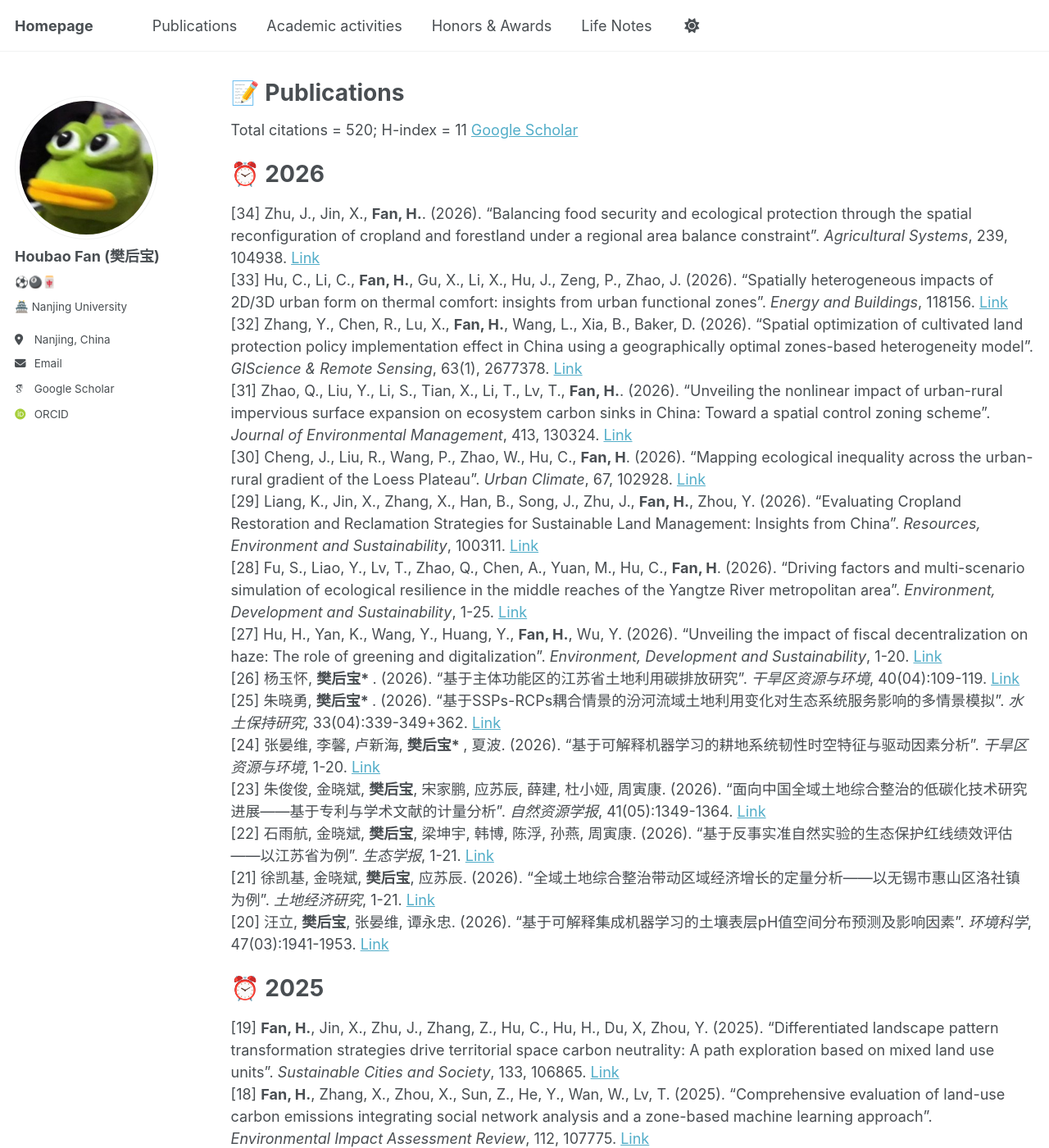
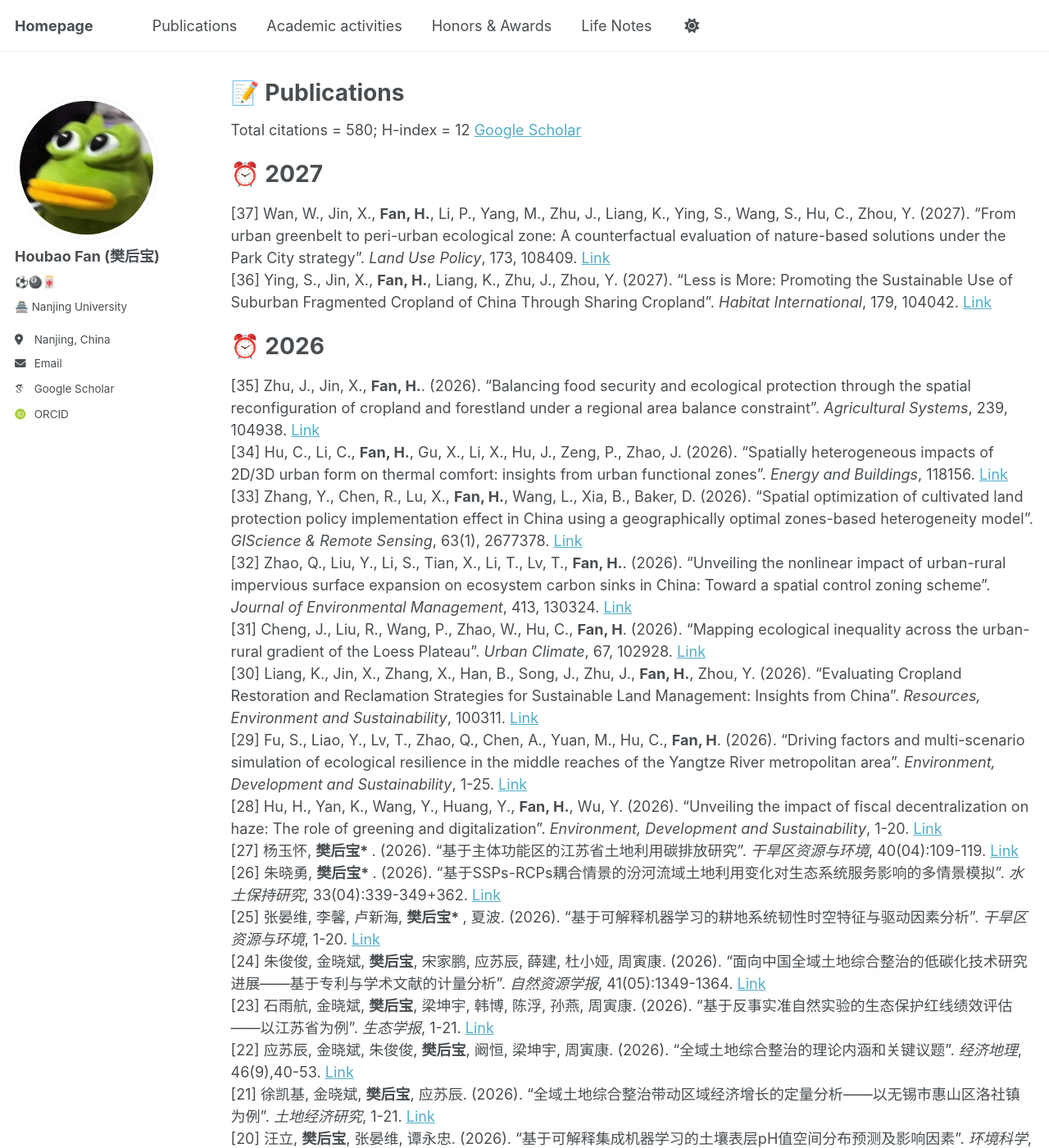
Before and after one commit to fhb0211/fhb0211.github.io, a Jekyll site: the page built from _pages/publications.md, in a window 1280 px wide and 1400 px high. Shown: the whole window at 82% size. Built offline with Jekyll 4.4.1, drawn with Linux system fonts in a browser that asks for light colours; some web fonts are replaced; a script that is not in the unit is left out.

Commit message:
Update publications.md

```diff
--- a/_pages/publications.md
+++ b/_pages/publications.md
@@ -5,23 +5,29 @@ permalink: /publications/
 author_profile: true
 ---
 
-Total citations = 520; H-index = 11  [Google Scholar](https://scholar.google.com/citations?view_op=list_works&hl=zh-CN&user=ZHcRMhgAAAAJ)
+Total citations = 580; H-index = 12  [Google Scholar](https://scholar.google.com/citations?view_op=list_works&hl=zh-CN&user=ZHcRMhgAAAAJ)
+
+⏰ 2027
+=====
+[37] Wan, W., Jin, X., <strong>Fan, H.</strong>, Li, P., Yang, M., Zhu, J., Liang, K., Ying, S., Wang, S., Hu, C., Zhou, Y. (2027). "From urban greenbelt to peri-urban ecological zone: A counterfactual evaluation of nature-based solutions under the Park City strategy". _Land Use Policy_, 173, 108409. [Link](https://www.sciencedirect.com/science/article/abs/pii/S026483772600493X)\
+[36] Ying, S., Jin, X., <strong>Fan, H.</strong>, Liang, K., Zhu, J., Zhou, Y. (2027). "Less is More: Promoting the Sustainable Use of Suburban Fragmented Cropland of China Through Sharing Cropland". _Habitat International_, 179, 104042. [Link](https://www.sciencedirect.com/science/article/pii/S0197397526003358)
 
 ⏰ 2026
 =====
-[34] Zhu, J., Jin, X., <strong>Fan, H.</strong>. (2026). "Balancing food security and ecological protection through the spatial reconfiguration of cropland and forestland under a regional area balance constraint". _Agricultural Systems_, 239, 104938. [Link](https://www.sciencedirect.com/science/article/abs/pii/S0308521X26003069)\
-[33] Hu, C., Li, C., <strong>Fan, H.</strong>, Gu, X., Li, X., Hu, J., Zeng, P., Zhao, J. (2026). "Spatially heterogeneous impacts of 2D/3D urban form on thermal comfort: insights from urban functional zones". _Energy and Buildings_, 118156. [Link](https://www.sciencedirect.com/science/article/abs/pii/S0378778826012168)\
-[32] Zhang, Y., Chen, R., Lu, X., <strong>Fan, H.</strong>, Wang, L., Xia, B., Baker, D. (2026). "Spatial optimization of cultivated land protection policy implementation effect in China using a geographically optimal zones-based heterogeneity model". _GIScience & Remote Sensing_, 63(1), 2677378. [Link](https://www.tandfonline.com/doi/full/10.1080/15481603.2026.2677378)\
-[31] Zhao, Q., Liu, Y., Li, S., Tian, X., Li, T., Lv, T., <strong>Fan, H.</strong>. (2026). "Unveiling the nonlinear impact of urban-rural impervious surface expansion on ecosystem carbon sinks in China: Toward a spatial control zoning scheme". _Journal of Environmental Management_, 413, 130324. [Link](https://www.tandfonline.com/doi/full/10.1080/15481603.2026.2677378)\
-[30] Cheng, J., Liu, R., Wang, P., Zhao, W., Hu, C., <strong>Fan, H</strong>. (2026). "Mapping ecological inequality across the urban-rural gradient of the Loess Plateau". _Urban Climate_, 67, 102928. [Link](https://www.sciencedirect.com/science/article/pii/S2212095526001598)\
-[29] Liang, K., Jin, X., Zhang, X., Han, B., Song, J., Zhu, J., <strong>Fan, H.</strong>, Zhou, Y. (2026). "Evaluating Cropland Restoration and Reclamation Strategies for Sustainable Land Management: Insights from China". _Resources, Environment and Sustainability_, 100311. [Link](https://www.sciencedirect.com/science/article/pii/S2666916126000241)\
-[28] Fu, S., Liao, Y., Lv, T., Zhao, Q., Chen, A., Yuan, M., Hu, C., <strong>Fan, H</strong>. (2026). "Driving factors and multi-scenario simulation of ecological resilience in the middle reaches of the Yangtze River metropolitan area". _Environment, Development and Sustainability_, 1-25. [Link](https://link.springer.com/article/10.1007/s10668-026-07320-6)\
-[27] Hu, H., Yan, K., Wang, Y., Huang, Y., <strong>Fan, H.</strong>, Wu, Y. (2026). "Unveiling the impact of fiscal decentralization on haze: The role of greening and digitalization". _Environment, Development and Sustainability_, 1-20. [Link](https://link.springer.com/article/10.1007/s10668-025-07256-3)\
-[26] 杨玉怀, <strong>樊后宝* </strong>. (2026). "基于主体功能区的江苏省土地利用碳排放研究". _干旱区资源与环境_, 40(04):109-119. [Link](https://ghzh.cbpt.cnki.net/WKC/WebPublication/index.aspx?mid=ghzh)\
-[25] 朱晓勇, <strong>樊后宝* </strong>. (2026). "基于SSPs-RCPs耦合情景的汾河流域土地利用变化对生态系统服务影响的多情景模拟". _水土保持研究_, 33(04):339-349+362. [Link](http://stbcyj.paperonce.org/)\
-[24] 张晏维, 李馨, 卢新海, <strong>樊后宝* </strong>, 夏波. (2026). "基于可解释机器学习的耕地系统韧性时空特征与驱动因素分析". _干旱区资源与环境_, 1-20. [Link](https://ghzh.cbpt.cnki.net/WKC/WebPublication/index.aspx?mid=ghzh)\
-[23] 朱俊俊, 金晓斌, <strong>樊后宝</strong>, 宋家鹏, 应苏辰, 薛建, 杜小娅, 周寅康. (2026). "面向中国全域土地综合整治的低碳化技术研究进展——基于专利与学术文献的计量分析". _自然资源学报_, 41(05):1349-1364. [Link](https://www.jnr.ac.cn/CN/article/showArticleAiPage.do?articleId=77591)\
-[22] 石雨航, 金晓斌, <strong>樊后宝</strong>, 梁坤宇, 韩博, 陈浮, 孙燕, 周寅康. (2026). "基于反事实准自然实验的生态保护红线绩效评估——以江苏省为例". _生态学报_, 1-21. [Link](https://www.ecologica.cn/stxb/article/abstract/stxb202511082970)\
+[35] Zhu, J., Jin, X., <strong>Fan, H.</strong>. (2026). "Balancing food security and ecological protection through the spatial reconfiguration of cropland and forestland under a regional area balance constraint". _Agricultural Systems_, 239, 104938. [Link](https://www.sciencedirect.com/science/article/abs/pii/S0308521X26003069)\
+[34] Hu, C., Li, C., <strong>Fan, H.</strong>, Gu, X., Li, X., Hu, J., Zeng, P., Zhao, J. (2026). "Spatially heterogeneous impacts of 2D/3D urban form on thermal comfort: insights from urban functional zones". _Energy and Buildings_, 118156. [Link](https://www.sciencedirect.com/science/article/abs/pii/S0378778826012168)\
+[33] Zhang, Y., Chen, R., Lu, X., <strong>Fan, H.</strong>, Wang, L., Xia, B., Baker, D. (2026). "Spatial optimization of cultivated land protection policy implementation effect in China using a geographically optimal zones-based heterogeneity model". _GIScience & Remote Sensing_, 63(1), 2677378. [Link](https://www.tandfonline.com/doi/full/10.1080/15481603.2026.2677378)\
+[32] Zhao, Q., Liu, Y., Li, S., Tian, X., Li, T., Lv, T., <strong>Fan, H.</strong>. (2026). "Unveiling the nonlinear impact of urban-rural impervious surface expansion on ecosystem carbon sinks in China: Toward a spatial control zoning scheme". _Journal of Environmental Management_, 413, 130324. [Link](https://www.tandfonline.com/doi/full/10.1080/15481603.2026.2677378)\
+[31] Cheng, J., Liu, R., Wang, P., Zhao, W., Hu, C., <strong>Fan, H</strong>. (2026). "Mapping ecological inequality across the urban-rural gradient of the Loess Plateau". _Urban Climate_, 67, 102928. [Link](https://www.sciencedirect.com/science/article/pii/S2212095526001598)\
+[30] Liang, K., Jin, X., Zhang, X., Han, B., Song, J., Zhu, J., <strong>Fan, H.</strong>, Zhou, Y. (2026). "Evaluating Cropland Restoration and Reclamation Strategies for Sustainable Land Management: Insights from China". _Resources, Environment and Sustainability_, 100311. [Link](https://www.sciencedirect.com/science/article/pii/S2666916126000241)\
+[29] Fu, S., Liao, Y., Lv, T., Zhao, Q., Chen, A., Yuan, M., Hu, C., <strong>Fan, H</strong>. (2026). "Driving factors and multi-scenario simulation of ecological resilience in the middle reaches of the Yangtze River metropolitan area". _Environment, Development and Sustainability_, 1-25. [Link](https://link.springer.com/article/10.1007/s10668-026-07320-6)\
+[28] Hu, H., Yan, K., Wang, Y., Huang, Y., <strong>Fan, H.</strong>, Wu, Y. (2026). "Unveiling the impact of fiscal decentralization on haze: The role of greening and digitalization". _Environment, Development and Sustainability_, 1-20. [Link](https://link.springer.com/article/10.1007/s10668-025-07256-3)\
+[27] 杨玉怀, <strong>樊后宝* </strong>. (2026). "基于主体功能区的江苏省土地利用碳排放研究". _干旱区资源与环境_, 40(04):109-119. [Link](https://ghzh.cbpt.cnki.net/WKC/WebPublication/index.aspx?mid=ghzh)\
+[26] 朱晓勇, <strong>樊后宝* </strong>. (2026). "基于SSPs-RCPs耦合情景的汾河流域土地利用变化对生态系统服务影响的多情景模拟". _水土保持研究_, 33(04):339-349+362. [Link](http://stbcyj.paperonce.org/)\
+[25] 张晏维, 李馨, 卢新海, <strong>樊后宝* </strong>, 夏波. (2026). "基于可解释机器学习的耕地系统韧性时空特征与驱动因素分析". _干旱区资源与环境_, 1-20. [Link](https://ghzh.cbpt.cnki.net/WKC/WebPublication/index.aspx?mid=ghzh)\
+[24] 朱俊俊, 金晓斌, <strong>樊后宝</strong>, 宋家鹏, 应苏辰, 薛建, 杜小娅, 周寅康. (2026). "面向中国全域土地综合整治的低碳化技术研究进展——基于专利与学术文献的计量分析". _自然资源学报_, 41(05):1349-1364. [Link](https://www.jnr.ac.cn/CN/article/showArticleAiPage.do?articleId=77591)\
+[23] 石雨航, 金晓斌, <strong>樊后宝</strong>, 梁坤宇, 韩博, 陈浮, 孙燕, 周寅康. (2026). "基于反事实准自然实验的生态保护红线绩效评估——以江苏省为例". _生态学报_, 1-21. [Link](https://www.ecologica.cn/stxb/article/abstract/stxb202511082970)\
+[22] 应苏辰, 金晓斌, 朱俊俊, <strong>樊后宝</strong>, 阚恒, 梁坤宇, 周寅康. (2026). "全域土地综合整治的理论内涵和关键议题". _经济地理_, 46(9),40-53. [Link](https://www.jjdl.com.cn/CN/10.15957/j.cnki.jjdl.2026.09.004)\
 [21] 徐凯基, 金晓斌, <strong>樊后宝</strong>, 应苏辰. (2026). "全域土地综合整治带动区域经济增长的定量分析——以无锡市惠山区洛社镇为例". _土地经济研究_, 1-21. [Link](http://tdjjyjzz.juqk.net/)\
 [20] 汪立, <strong>樊后宝</strong>, 张晏维, 谭永忠. (2026). "基于可解释集成机器学习的土壤表层pH值空间分布预测及影响因素". _环境科学_, 47(03):1941-1953. [Link](https://www.hjkx.ac.cn/hjkx/ch/html/20260349.htm)
 
```
